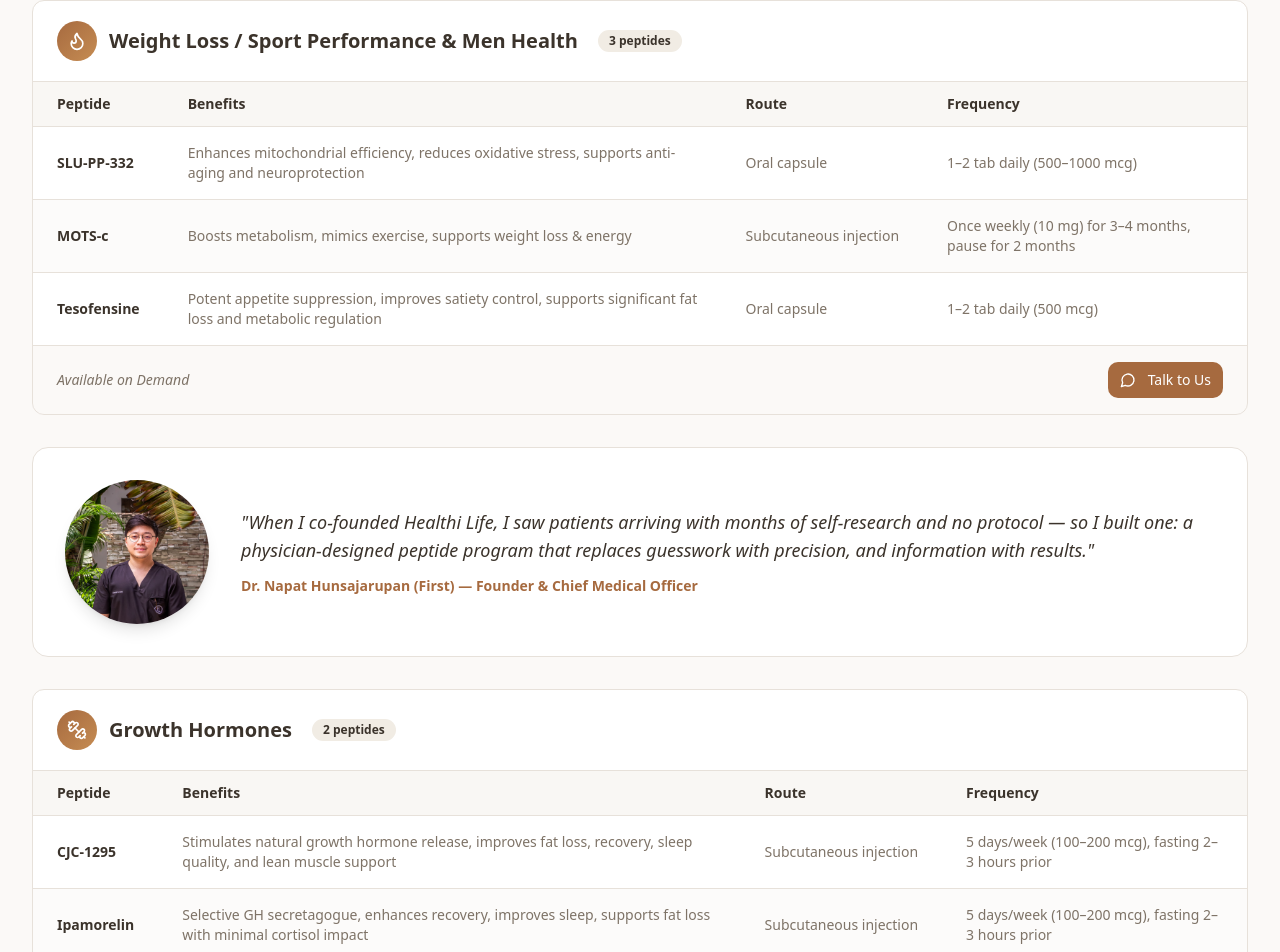
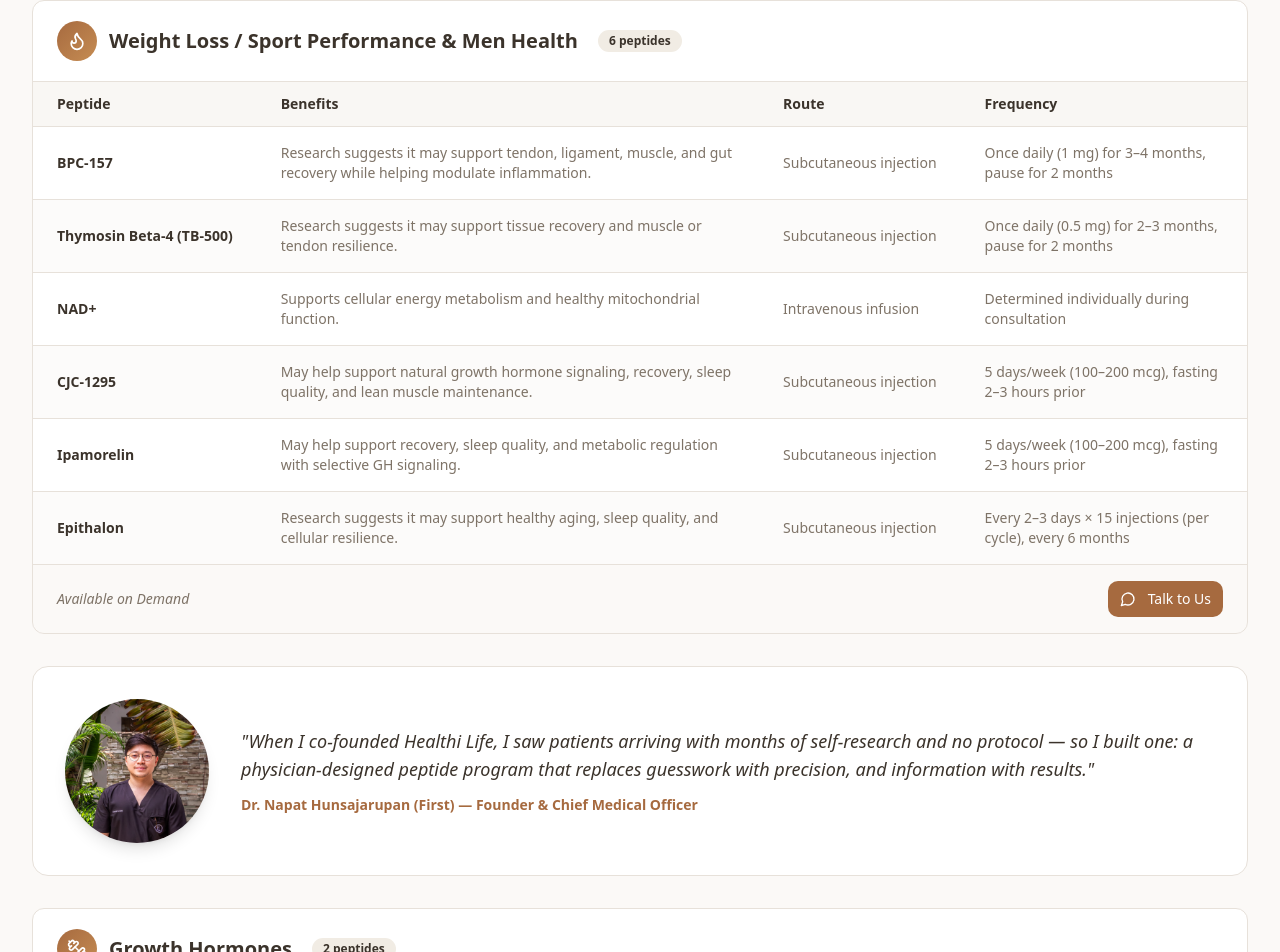
Before and after one commit to vincenthl123/ivtherapyhealthilife.com, a React (Vite) app: page /therapy-bangkok in a window 1280 px wide. Shown: the part 1194-2146 px from the top of the page. Built offline with nearby package versions, Linux system fonts and the light colour scheme; a web font is replaced by a local one.

Commit message:
Changes
Co-authored-by: vincenthl123 <276036301+vincenthl123@users.noreply.github.com>

```diff
--- a/src/pages/Peptides.tsx
+++ b/src/pages/Peptides.tsx
@@ -207,9 +207,12 @@ const PeptideCard = ({ peptide, t }: { peptide: { icon: any; name: string; useCa
 // ─── PEPTIDE DATA ────────────────────────────────────────
 // 1. Weight Loss / Sport Performance & Men Health
 const weightLossPeptides = [
-  { icon: Zap, name: "SLU-PP-332", useCaseKey: "pep.slupp.useCase", benefitKey: "pep.slupp.benefit", bulletKeys: ["pep.slupp.b1", "pep.slupp.b2", "pep.slupp.b3"], ctaKey: "pep.programs.talkDoctor" },
-  { icon: Zap, name: "MOTS-c", useCaseKey: "pep.motsc.useCase", benefitKey: "pep.motsc.benefit", bulletKeys: ["pep.motsc.b1", "pep.motsc.b2", "pep.motsc.b3"], ctaKey: "pep.programs.talkDoctor" },
-  { icon: Flame, name: "Tesofensine", useCaseKey: "pep.tesofensine.useCase", benefitKey: "pep.tesofensine.benefit", bulletKeys: ["pep.tesofensine.b1", "pep.tesofensine.b2", "pep.tesofensine.b3"], ctaKey: "pep.programs.talkDoctor" },
+  { icon: HeartPulse, name: "BPC-157", useCaseKey: "pep.bpc157.useCase", benefitKey: "pep.bpc157.benefit", bulletKeys: ["pep.bpc157.b1", "pep.bpc157.b2", "pep.bpc157.b3"], ctaKey: "pep.programs.talkDoctor" },
+  { icon: HeartPulse, name: "TB-500", useCaseKey: "pep.tb500.useCase", benefitKey: "pep.tb500.benefit", bulletKeys: ["pep.tb500.b1", "pep.tb500.b2", "pep.tb500.b3"], ctaKey: "pep.programs.talkDoctor" },
+  { icon: Brain, name: "NAD+", useCaseKey: "pep.nad.useCase", benefitKey: "pep.nad.benefit", bulletKeys: ["pep.nad.b1", "pep.nad.b2", "pep.nad.b3"], ctaKey: "pep.programs.talkDoctor" },
+  { icon: Dumbbell, name: "CJC-1295", useCaseKey: "pep.cjc1295.useCase", benefitKey: "pep.cjc1295.benefit", bulletKeys: ["pep.cjc1295.b1", "pep.cjc1295.b2", "pep.cjc1295.b3"], ctaKey: "pep.programs.talkDoctor" },
+  { icon: Dumbbell, name: "Ipamorelin", useCaseKey: "pep.ipamorelin.useCase", benefitKey: "pep.ipamorelin.benefit", bulletKeys: ["pep.ipamorelin.b1", "pep.ipamorelin.b2", "pep.ipamorelin.b3"], ctaKey: "pep.programs.talkDoctor" },
+  { icon: Sparkles, name: "Epithalon", useCaseKey: "pep.epithalon.useCase", benefitKey: "pep.epithalon.benefit", bulletKeys: ["pep.epithalon.b1", "pep.epithalon.b2", "pep.epithalon.b3"], ctaKey: "pep.programs.talkDoctor" },
 ];
 
 // 2. Growth Hormones
@@ -327,7 +330,7 @@ const PeptidePrograms = () => {
 
 // ─── PEPTIDE CATALOG ─────────────────────────────────────
 const catalogCategoryKeys = [
-  { key: "weightLoss", icon: Flame, peptides: ["SLU-PP-332", "MOTS-c", "Tesofensine"] },
+  { key: "weightLoss", icon: Flame, peptides: ["BPC-157", "Thymosin Beta-4 (TB-500)", "NAD+", "CJC-1295", "Ipamorelin", "Epithalon"] },
   { key: "growthHormone", icon: Dumbbell, peptides: ["CJC-1295", "Ipamorelin"] },
   { key: "healing", icon: HeartPulse, peptides: ["BPC-157", "Thymosin Beta-4 (TB-500)", "BPC-157 (Oral)", "GHK-Cu"] },
   { key: "antiAging", icon: Sparkles, peptides: ["Epithalon", "NMN", "SS-31 (Elamipretide)"] },
@@ -337,19 +340,20 @@ const catalogCategoryKeys = [
   { key: "fertility", icon: HeartPulse, peptides: ["Kisspeptin"] },
 ];
 
-// Catalog benefits/route/frequency stay in English (medical terms)
-const peptideCatalogData: Record<string, { benefits: string; route: string; frequency: string }> = {
-  "Epithalon": { benefits: "Telomere protection, anti-aging, improved sleep, immune support", route: "Subcutaneous injection", frequency: "Every 2–3 days × 15 injections (per cycle), every 6 months" },
+// Catalog benefits stay in English (medical terms)
+const peptideCatalogData: Record<string, { benefits: string; route?: string; frequency?: string }> = {
+  "Epithalon": { benefits: "Research suggests it may support healthy aging, sleep quality, and cellular resilience.", route: "Subcutaneous injection", frequency: "Every 2–3 days × 15 injections (per cycle), every 6 months" },
   "NMN": { benefits: "Boosts NAD⁺, enhances energy, metabolism, and longevity", route: "Oral capsule", frequency: "1 tab daily (500 mg)" },
   "MOTS-c": { benefits: "Boosts metabolism, mimics exercise, supports weight loss & energy", route: "Subcutaneous injection", frequency: "Once weekly (10 mg) for 3–4 months, pause for 2 months" },
   "SS-31 (Elamipretide)": { benefits: "Protects mitochondria, reduces oxidative stress, improves muscle strength & endurance", route: "Subcutaneous injection", frequency: "Once daily (5–10 mg) for 3–4 months, pause for 2 months" },
-  "CJC-1295": { benefits: "Stimulates natural growth hormone release, improves fat loss, recovery, sleep quality, and lean muscle support", route: "Subcutaneous injection", frequency: "5 days/week (100–200 mcg), fasting 2–3 hours prior" },
-  "Ipamorelin": { benefits: "Selective GH secretagogue, enhances recovery, improves sleep, supports fat loss with minimal cortisol impact", route: "Subcutaneous injection", frequency: "5 days/week (100–200 mcg), fasting 2–3 hours prior" },
+  "CJC-1295": { benefits: "May help support natural growth hormone signaling, recovery, sleep quality, and lean muscle maintenance.", route: "Subcutaneous injection", frequency: "5 days/week (100–200 mcg), fasting 2–3 hours prior" },
+  "Ipamorelin": { benefits: "May help support recovery, sleep quality, and metabolic regulation with selective GH signaling.", route: "Subcutaneous injection", frequency: "5 days/week (100–200 mcg), fasting 2–3 hours prior" },
 
   "SLU-PP-332": { benefits: "Enhances mitochondrial efficiency, reduces oxidative stress, supports anti-aging and neuroprotection", route: "Oral capsule", frequency: "1–2 tab daily (500–1000 mcg)" },
   "Tesofensine": { benefits: "Potent appetite suppression, improves satiety control, supports significant fat loss and metabolic regulation", route: "Oral capsule", frequency: "1–2 tab daily (500 mcg)" },
-  "BPC-157": { benefits: "Accelerates tendon/ligament/muscle healing, gut repair, reduces inflammation, pain", route: "Subcutaneous injection", frequency: "Once daily (1 mg) for 3–4 months, pause for 2 months" },
-  "Thymosin Beta-4 (TB-500)": { benefits: "Enhances tissue regeneration, improves muscle, tendon and ligament recovery", route: "Subcutaneous injection", frequency: "Once daily (0.5 mg) for 2–3 months, pause for 2 months" },
+  "BPC-157": { benefits: "Research suggests it may support tendon, ligament, muscle, and gut recovery while helping modulate inflammation.", route: "Subcutaneous injection", frequency: "Once daily (1 mg) for 3–4 months, pause for 2 months" },
+  "Thymosin Beta-4 (TB-500)": { benefits: "Research suggests it may support tissue recovery and muscle or tendon resilience.", route: "Subcutaneous injection", frequency: "Once daily (0.5 mg) for 2–3 months, pause for 2 months" },
+  "NAD+": { benefits: "Supports cellular energy metabolism and healthy mitochondrial function.", route: "Intravenous infusion", frequency: "Determined individually during consultation" },
   "BPC-157 (Oral)": { benefits: "Supports gut lining repair, reduces GI inflammation, and improves nutrient absorption", route: "Oral capsule", frequency: "1–2 tab daily (500–1000 mcg)" },
   "GHK-Cu": { benefits: "Skin rejuvenation, hair growth stimulation, wound healing, anti-inflammatory", route: "Subcutaneous injection", frequency: "Once daily (2 mg) for 3–4 months, pause for 2 months" },
   "DSIP": { benefits: "Improves sleep quality, reduces nighttime stress, provides stress-protective effects on brain and body", route: "Subcutaneous injection", frequency: "2–12 hours before bedtime (250–500 mcg)" },
```
